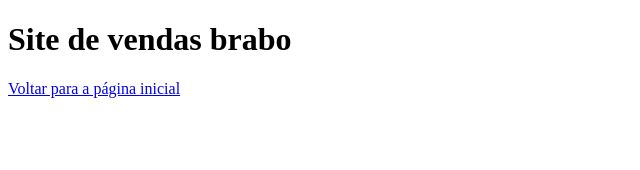
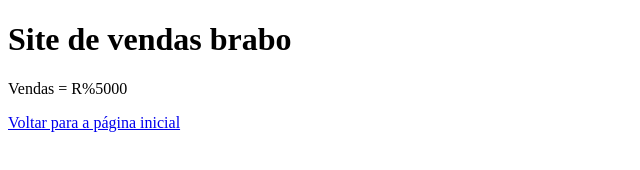
Before and after one commit to luckyprophet/aulaguthub, a plain HTML site: page vendas.html in a window 1280 px wide. Shown: the whole page, without its empty margins (0-640 px from the left). Drawn offline with Linux system fonts and the light colour scheme.

Commit message:
acrescentado valor das vendas

```diff
--- a/vendas.html
+++ b/vendas.html
@@ -8,7 +8,7 @@
 </head>
 <body>
     <h1>Site de vendas brabo</h1>
-
+<p>Vendas = R%5000</p>
     <a href="index.html">Voltar para a página inicial</a>
 </body>
 </html>
```
